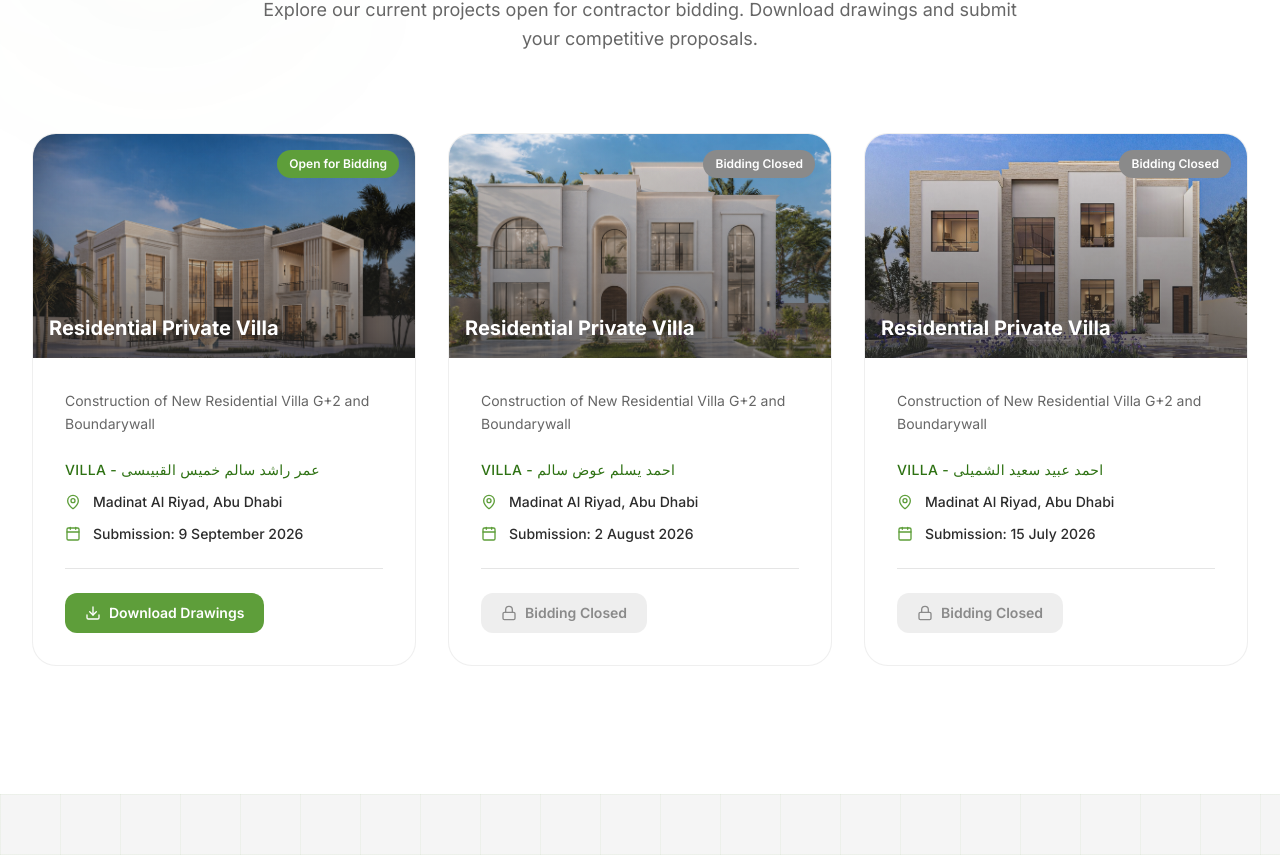
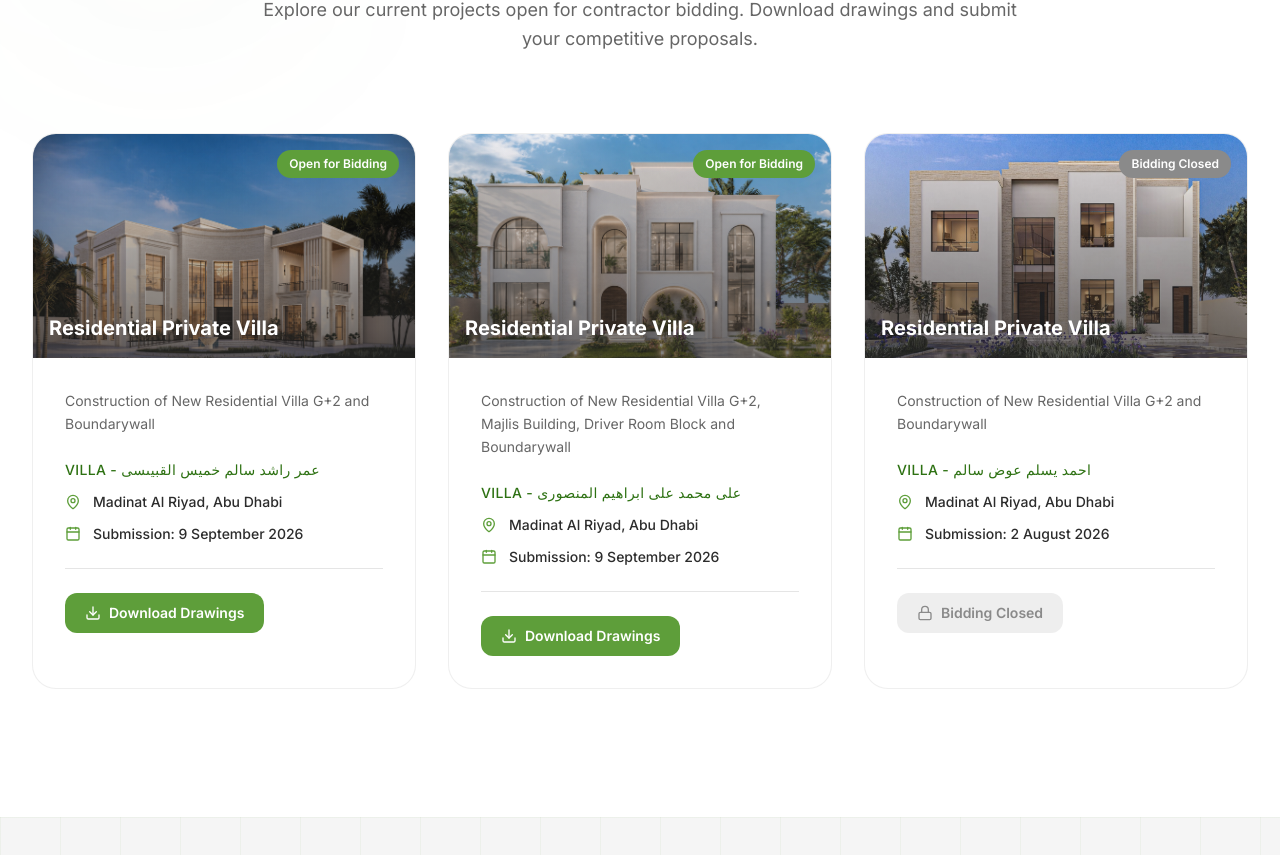
Before and after one commit to sherry2k/ubec-website, a React (Vite) app: page / in a window 1280 px wide. Shown: the part 3818-4673 px from the top of the page. Built offline with nearby package versions, Linux system fonts and the light colour scheme.

Commit message:
Update content.ts

```diff
--- a/src/data/content.ts
+++ b/src/data/content.ts
@@ -207,22 +207,22 @@ export const TENDERS = [
     status: 'open' as const,
   },
   {
-    projectName: 'Villa - احمد يسلم عوض سالم',
+    projectName: 'Villa - على محمد على ابراهيم المنصورى',
+    title: 'Residential Private Villa',
+    location: 'Madinat Al Riyad, Abu Dhabi',
+    submissionDate: '2026-09-09',
+    description: 'Construction of New Residential Villa G+2, Majlis Building, Driver Room Block and Boundarywall',
+    drawingsLink: 'https://we.tl/t-M5KRAY4iRwkXuAbg',
+    image: IMAGES.tender2,
+    status: 'open' as const,
+  },
+  {
+   projectName: 'Villa - احمد يسلم عوض سالم',
     title: 'Residential Private Villa',
     location: 'Madinat Al Riyad, Abu Dhabi',
     submissionDate: '2026-08-02',
     description: 'Construction of New Residential Villa G+2 and Boundarywall',
     drawingsLink: 'https://we.tl/t-GD1Hv3GqZaEyHxpN',
-    image: IMAGES.tender2,
-    status: 'closed' as const,
-  },
-  {
-   projectName: 'Villa - احمد عبيد سعيد الشميلى',
-    title: 'Residential Private Villa',
-    location: 'Madinat Al Riyad, Abu Dhabi',
-    submissionDate: '2026-07-15',
-    description: 'Construction of New Residential Villa G+2 and Boundarywall',
-    drawingsLink: 'https://khaledeng1.wetransfer.com/downloads/32d478dfc1a25b6c5c7346484769c63020260708054424/894d4a?t_exp=1815025464&t_lsid=a2688308-e81a-464e-bebd-4cf49e68af26&t_network=link&t_rid=YXV0aDB8VHJhbnNmZXJ8cThncXNxajhiZDl6Z3E=&t_s=download_link&t_ts=1783489464',
     image: IMAGES.tender3,
     status: 'closed' as const,
   },
```
